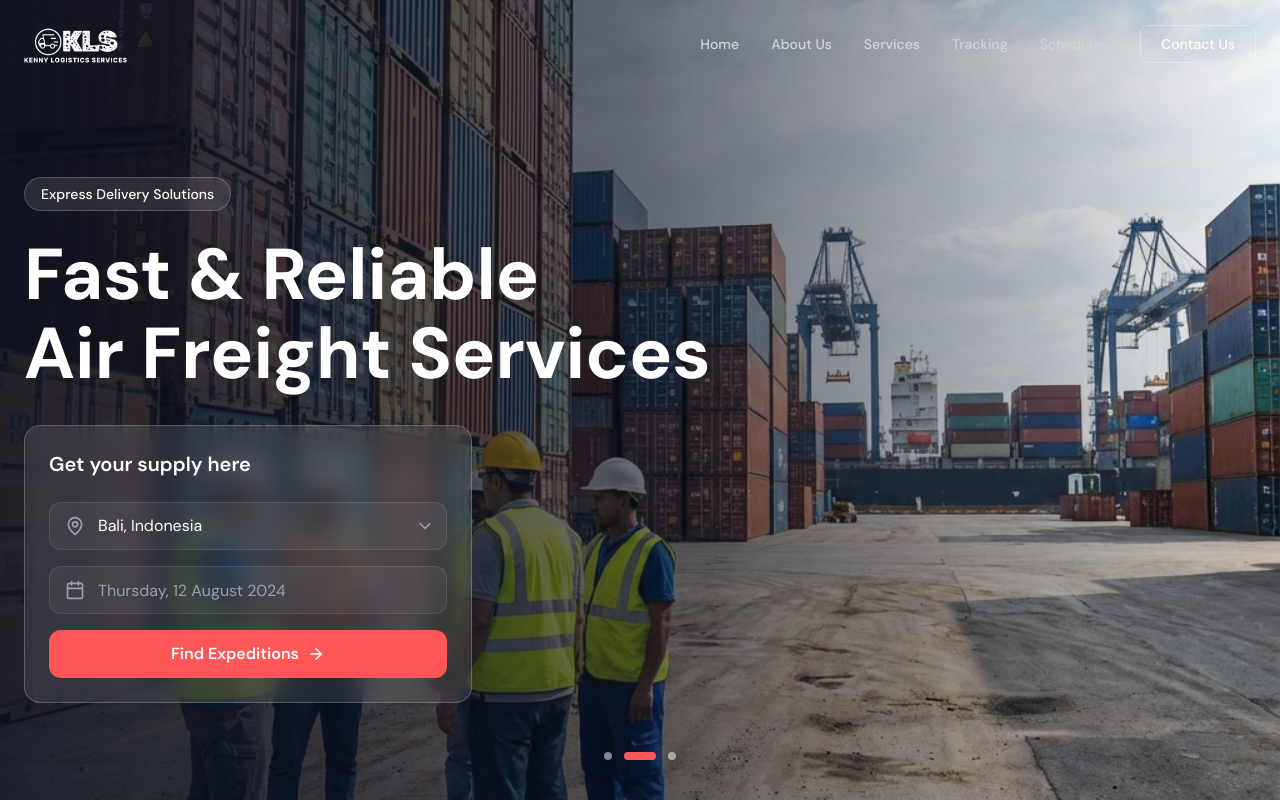
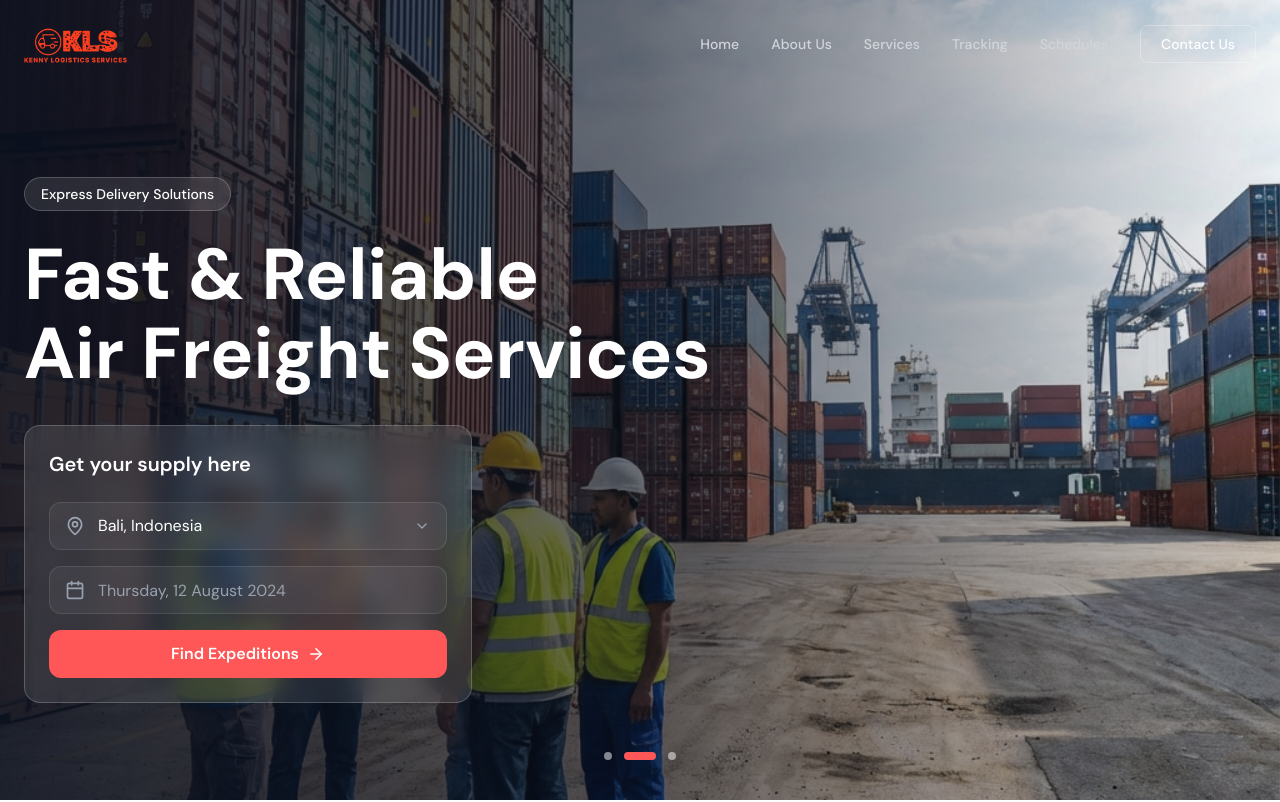
Before and after one commit to Majek11/logistics, a Next.js app: page / in a window 1280 px wide. Shown: the top 802 px of the page. Built offline with nearby package versions, Linux system fonts and the light colour scheme.

Commit message:
changes to text and color

```diff
--- a/src/app/contact/page.tsx
+++ b/src/app/contact/page.tsx
@@ -40,8 +40,7 @@ export default function ContactPage() {
                                     </div>
                                     <div>
                                         <h3 className="text-xl font-bold text-[#0B1221] mb-2">Call Us</h3>
-                                        <p className="text-gray-600">+1 (555) 123-4567</p>
-                                        <p className="text-gray-600">+1 (555) 987-6543</p>
+                                        <p className="text-gray-600">07502142839</p>
                                     </div>
                                 </div>
 
@@ -52,9 +51,9 @@ export default function ContactPage() {
                                     <div>
                                         <h3 className="text-xl font-bold text-[#0B1221] mb-2">Visit Us</h3>
                                         <p className="text-gray-600">
-                                            123 Logistics Way<br />
-                                            Port City, PC 12345<br />
-                                            United States
+                                            6 Jaxons Court, Haligate<br />
+                                            Wigan (By Stand U, Wigan Bus Station)<br />
+                                            WN1 1LR
                                         </p>
                                     </div>
                                 </div>
--- a/src/components/Footer.tsx
+++ b/src/components/Footer.tsx
@@ -62,10 +62,11 @@ export default function Footer() {
                         <h4 className="text-lg font-bold mb-6">Contact</h4>
                         <ul className="space-y-4 text-gray-400">
                             <li>info@kennylogistics.com</li>
-                            <li>+1 (555) 123-4567</li>
+                            <li>07502142839</li>
                             <li>
-                                123 Logistics Way<br />
-                                Port City, PC 12345
+                                6 Jaxons Court, Haligate<br />
+                                Wigan (By Stand U, Wigan Bus Station)<br />
+                                WN1 1LR
                             </li>
                         </ul>
                     </div>
--- a/src/components/Hero.tsx
+++ b/src/components/Hero.tsx
@@ -2,7 +2,7 @@
 
 import { useState, useEffect } from "react";
 import { motion, AnimatePresence } from "framer-motion";
-import { MapPin, Calendar, ArrowRight } from "lucide-react";
+import { MapPin, Calendar, ArrowRight, Check, ChevronDown } from "lucide-react";
 import Image from "next/image";
 
 const slides = [
@@ -25,6 +25,15 @@ const slides = [
 
 export default function Hero() {
   const [currentSlide, setCurrentSlide] = useState(0);
+  const [isDropdownOpen, setIsDropdownOpen] = useState(false);
+  const [selectedLocation, setSelectedLocation] = useState("Bali, Indonesia");
+
+  const locations = [
+    "Bali, Indonesia",
+    "Singapore",
+    "Rotterdam",
+    "Los Angeles"
+  ];
 
   useEffect(() => {
     const timer = setInterval(() => {
@@ -89,15 +98,47 @@ export default function Hero() {
             <form className="space-y-4">
               <div className="relative group">
                 <MapPin className="absolute left-4 top-1/2 -translate-y-1/2 text-gray-400 group-focus-within:text-[#FF5757] transition-colors" size={20} />
-                <select className="w-full h-12 pl-12 pr-4 bg-white/5 border border-white/10 rounded-xl text-white placeholder-gray-400 focus:outline-none focus:border-[#FF5757] focus:bg-white/10 transition-all appearance-none cursor-pointer">
-                  <option className="bg-[#0B1221]">Bali, Indonesia</option>
-                  <option className="bg-[#0B1221]">Singapore</option>
-                  <option className="bg-[#0B1221]">Rotterdam</option>
-                </select>
-                <div className="absolute right-4 top-1/2 -translate-y-1/2 pointer-events-none text-gray-400">
-                  <svg width="12" height="8" viewBox="0 0 12 8" fill="none" xmlns="http://www.w3.org/2000/svg">
-                    <path d="M1 1.5L6 6.5L11 1.5" stroke="currentColor" strokeWidth="1.5" strokeLinecap="round" strokeLinejoin="round" />
-                  </svg>
+
+                <div className="relative">
+                  <button
+                    type="button"
+                    onClick={() => setIsDropdownOpen(!isDropdownOpen)}
+                    className="w-full h-12 pl-12 pr-4 bg-white/5 border border-white/10 rounded-xl text-white text-left flex items-center justify-between focus:outline-none focus:border-[#FF5757] focus:bg-white/10 transition-all"
+                  >
+                    <span className="truncate">{selectedLocation}</span>
+                    <ChevronDown size={16} className={`text-gray-400 transition-transform duration-200 ${isDropdownOpen ? 'rotate-180' : ''}`} />
+                  </button>
+
+                  <AnimatePresence>
+                    {isDropdownOpen && (
+                      <motion.div
+                        initial={{ opacity: 0, y: 10, scale: 0.95 }}
+                        animate={{ opacity: 1, y: 0, scale: 1 }}
+                        exit={{ opacity: 0, y: 10, scale: 0.95 }}
+                        transition={{ duration: 0.2 }}
+                        className="absolute top-full left-0 right-0 mt-2 bg-[#1F2937] rounded-xl shadow-xl border border-white/10 overflow-hidden z-50 py-2"
+                      >
+                        {locations.map((location) => (
+                          <button
+                            key={location}
+                            type="button"
+                            onClick={() => {
+                              setSelectedLocation(location);
+                              setIsDropdownOpen(false);
+                            }}
+                            className="w-full px-4 py-3 text-left text-white hover:bg-white/10 transition-colors flex items-center gap-3"
+                          >
+                            <div className="w-5 flex items-center justify-center">
+                              {selectedLocation === location && (
+                                <Check size={16} className="text-white" />
+                              )}
+                            </div>
+                            {location}
+                          </button>
+                        ))}
+                      </motion.div>
+                    )}
+                  </AnimatePresence>
                 </div>
               </div>
 
--- a/src/components/Navbar.tsx
+++ b/src/components/Navbar.tsx
@@ -37,7 +37,7 @@ export default function Navbar() {
         >
             <div className="container mx-auto px-6 flex items-center justify-between">
                 <Link href="/" className="flex items-center gap-2">
-                    <img src="/images/logo.png" alt="Kenny Logistics Services" className="h-10 w-auto brightness-0 invert" />
+                    <img src="/images/logo.png" alt="Kenny Logistics Services" className="h-10 w-auto" style={{ filter: 'brightness(0) saturate(100%) invert(42%) sepia(93%) saturate(4498%) hue-rotate(347deg) brightness(106%) contrast(107%)' }} />
                 </Link>
 
                 {/* Desktop Menu */}
```
Also changed, not shown: 1 other file (tests, documents, lock files or other folders).
